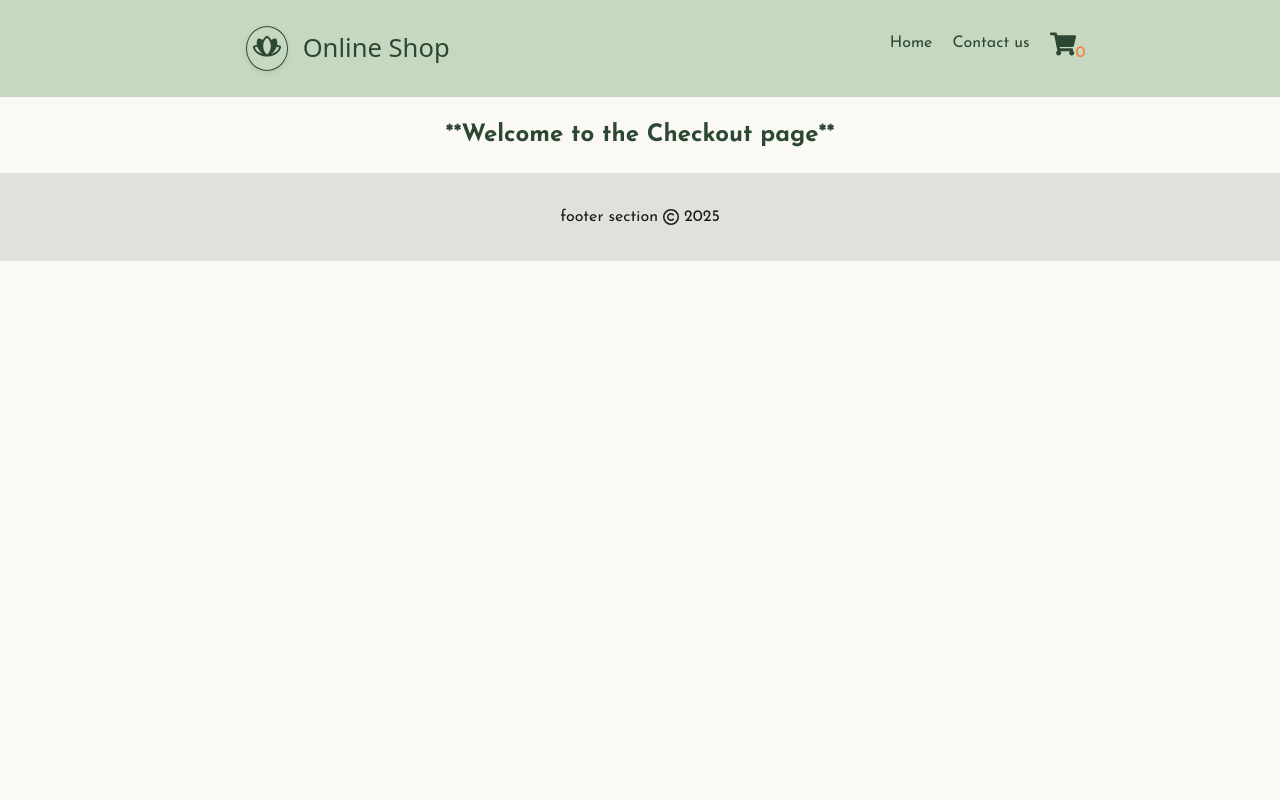
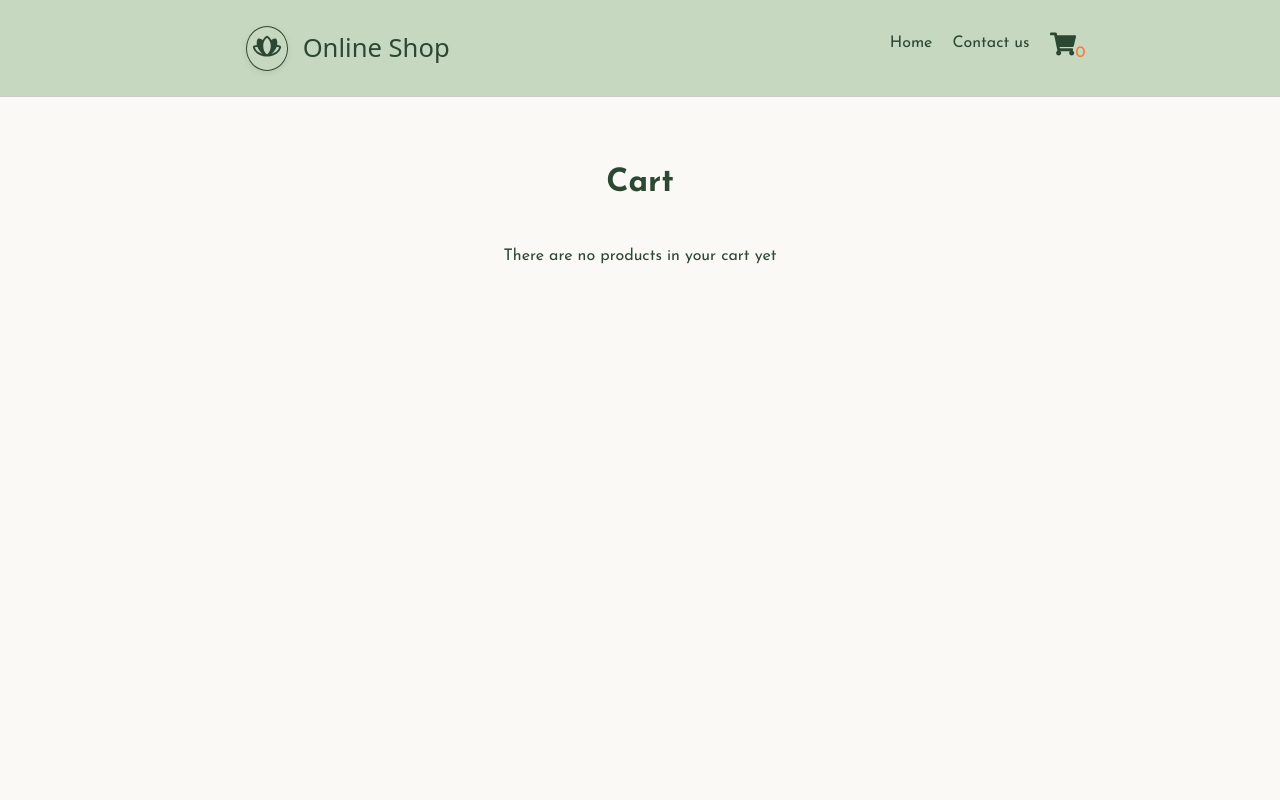
Before and after one commit to krialex/js-frameworks-online-shop, a React (Vite) app: page /checkout in a window 1280 px wide. Shown: the top 800 px of the page. Built offline with nearby package versions, Linux system fonts and the light colour scheme; a web font is replaced by a local one.

Commit message:
checkout page styling added

```diff
--- a/package.json
+++ b/package.json
@@ -13,7 +13,8 @@
     "react": "^19.0.0",
     "react-dom": "^19.0.0",
     "react-icons": "^5.5.0",
-    "react-router-dom": "^7.5.3"
+    "react-router-dom": "^7.5.3",
+    "zustand": "^5.0.4"
   },
   "devDependencies": {
     "@eslint/js": "^9.22.0",
--- /dev/null
+++ b/src/components/addToCart/cartStore.ts
@@ -0,0 +1,40 @@
+import { create } from 'zustand';
+import { Product } from '../../common/types';
+
+interface CartItem extends Product {
+  quantity: number;
+}
+
+interface CartState {
+  cart: CartItem[];
+  addToCart: (product: Product) => void;
+  removeFromCart: (productId: string) => void;
+  clearCart: () => void;
+}
+
+export const useCartStore = create<CartState>((set) => ({
+  cart: [],
+
+  addToCart: (product) =>
+    set((state) => {
+      const existing = state.cart.find((item) => item.id === product.id);
+      if (existing) {
+        return {
+          cart: state.cart.map((item) =>
+            item.id === product.id ? { ...item, quantity: item.quantity + 1 } : item
+          ),
+        };
+      } else {
+        return {
+          cart: [...state.cart, { ...product, quantity: 1 }],
+        };
+      }
+    }),
+
+  removeFromCart: (productId) =>
+    set((state) => ({
+      cart: state.cart.filter((item) => item.id !== productId),
+    })),
+
+  clearCart: () => set({ cart: [] }),
+}));
--- a/src/components/layout/nav/Nav.tsx
+++ b/src/components/layout/nav/Nav.tsx
@@ -1,8 +1,12 @@
 import { Link } from 'react-router-dom';
 import styles from './nav.module.css';
 import { FaShoppingCart } from "react-icons/fa";
+import { useCartStore } from '../../addToCart/cartStore';
+
 
 export function Nav() {
+  const cart = useCartStore((state) => state.cart);
+
     return (
       <nav>
         <ul className={styles.navBar}>
@@ -16,7 +20,9 @@ export function Nav() {
             <Link to="/checkout">
               <div className={styles.cartIcon}>
                   <FaShoppingCart size={26} />
-                  <span className={styles.cartNumber}>0</span>
+                  <span className={styles.cartNumber}>
+                  {cart.reduce((sum, item) => sum + item.quantity, 0)}
+                  </span>
               </div>
             </Link>
           </li>
--- a/src/index.css
+++ b/src/index.css
@@ -17,9 +17,11 @@
 
 body {
   margin: 0;
-  /*display: flex;
-  place-items: center;*/
   min-width: 320px;
+  min-height: 100vh;
+}
+
+main {
   min-height: 100vh;
 }
 
--- a/src/pages/checkout/Checkout.tsx
+++ b/src/pages/checkout/Checkout.tsx
@@ -1,5 +1,46 @@
+import { useNavigate } from "react-router-dom";
+import { useCartStore } from "../../components/addToCart/cartStore";
+import styles from "./checkout.module.css";
+
+export function Checkout() {
+    const cart = useCartStore((state) => state.cart);
+    const removeItem = useCartStore((state) => state.removeFromCart);
+    const clearCart = useCartStore((state) => state.clearCart);
+    const totalPrice = cart.reduce((sum, item) => sum + item.discountedPrice * item.quantity, 0);
+    const navigate = useNavigate();
+    const handleCheckout = () => {
+        clearCart();
+        navigate("/success");
+    };
 
 
-export function Checkout() {
-    return <h2>**Welcome to the Checkout page**</h2>
+    return (
+        <div className={styles.cartContainer}>
+          <h1>Cart</h1>
+          {cart.length === 0 ? (
+            <div className={styles.cartList}>
+              <p>There are no products in your cart yet</p>
+            </div>
+          ) : (
+            <>
+              {cart.map((item) => (
+                <div key={item.id} className={styles.productInCart}>
+                  <img src={item.image.url} alt={item.image.alt} />
+                    <p className={styles.title}>{item.title} x {item.quantity}</p>
+                    <p className={styles.price}>{(item.discountedPrice * item.quantity).toFixed(2)} kr</p>
+                  <button onClick={() => removeItem(item.id)} className={styles.removeBtn}>Remove</button>
+                </div>
+              ))}
+              <div className={styles.cartSummary}>
+                <p><strong>Total:</strong> {totalPrice.toFixed(2)} kr</p>
+                <div>
+                    <button onClick={clearCart} className={styles.clearCartBtn}>Clear cart</button>
+                    <button onClick={handleCheckout} className={styles.checkOutBtn}>By now</button>
+                </div>
+              </div>
+            </>
+          )}
+        </div>
+      );
+
 }
--- /dev/null
+++ b/src/pages/checkout/checkout.module.css
@@ -0,0 +1,87 @@
+.cartContainer {
+    max-width: 800px;
+    margin: 20px auto;
+    padding: 20px;
+    background-color: #FAF9F5;
+    border-radius: 12px;
+}
+
+.cartList {
+    display: flex;
+    flex-direction: column;
+    gap: 16px;
+}
+
+.productInCart, .cartSummary {
+    display: grid;
+    grid-template-columns: 120px 1fr 1fr 1fr;
+    align-items: center;
+    background-color: #FFF;
+    padding: 16px;
+    border-radius: 12px;
+    box-shadow: 0 1px 4px rgba(0,0,0,0.08);
+    margin: 5px auto;
+}
+
+.cartSummary {
+    display: flex;
+    flex-direction: column;
+    max-width: 300px;
+    padding: 40px 5px;
+    margin: 20px auto;
+}
+
+.productInCart img {
+    max-height: 100px;
+    width: 100%;
+    object-fit: cover;
+    border-radius: 8px;
+}
+
+.title {
+    font-weight: 600;
+    color: #2D4832;
+}
+
+.price {
+    font-weight: bold;
+    color: #2D4832;
+}
+
+.removeBtn {
+    background-color: #eee;
+    color: #2D4832;
+    border: none;
+    padding: 8px 12px;
+    border-radius: 6px;
+    cursor: pointer;
+    font-weight: 500;
+    max-width: fit-content;
+}
+
+.checkOutBtn, .clearCartBtn {
+    background-color: #F47C3C;
+    color: white;
+    border: none;
+    padding: 12px 20px;
+    margin: 5px 10px;
+    border-radius: 8px;
+    font-weight: 600;
+    font-size: 1rem;
+    cursor: pointer;
+    transition: background-color 0.2s ease;
+    box-shadow: 0 1px 4px rgba(0,0,0,0.08);
+}
+
+.clearCartBtn {
+    background-color: #eee;
+    color: #2D4832;
+}
+
+.checkOutBtn:hover {
+    background-color: #e96b2a;
+}
+
+.clearCartBtn:hover {
+    background-color: #cccaca;
+}
--- a/src/pages/product/Product.tsx
+++ b/src/pages/product/Product.tsx
@@ -5,6 +5,7 @@ import { Product as ProductType } from "../../common/types";
 import { Reviews } from "./Reviews/Reviews";
 import styles from "./product.module.css";
 import { PriceTag } from "./Price/PriceTag";
+import { useCartStore } from "../../components/addToCart/cartStore";
 
 
 export function Product() {
@@ -37,7 +38,7 @@ export function Product() {
                 <h1>{product.title}</h1>
                 <p className={styles.description}>{product.description}</p>
                 <PriceTag price={product.price} discountedPrice={product.discountedPrice} />
-                <button className={styles.addToCart}>Add to cart</button>
+                <button className={styles.addToCart} onClick={() => useCartStore.getState().addToCart(product)}>Add to cart</button>
             </div>
         </div>
         <Reviews reviews={product.reviews} />
--- a/src/pages/product/product.module.css
+++ b/src/pages/product/product.module.css
@@ -67,3 +67,25 @@
   border-radius: 4px;
   z-index: 10;
 }
+
+@media (max-width: 768px) {
+  .productPage {
+    grid-template-columns: 1fr;
+    grid-template-rows: auto;
+    gap: 24px;
+    padding: 16px;
+  }
+
+  .imageSection img {
+    max-height: 300px;
+  }
+
+  .infoSection h1 {
+    font-size: 1.5rem;
+  }
+
+  .addToCart {
+    font-size: 0.95rem;
+    padding: 10px 16px;
+  }
+}
```
Also changed, not shown: 1 other file (tests, documents, lock files or other folders).
